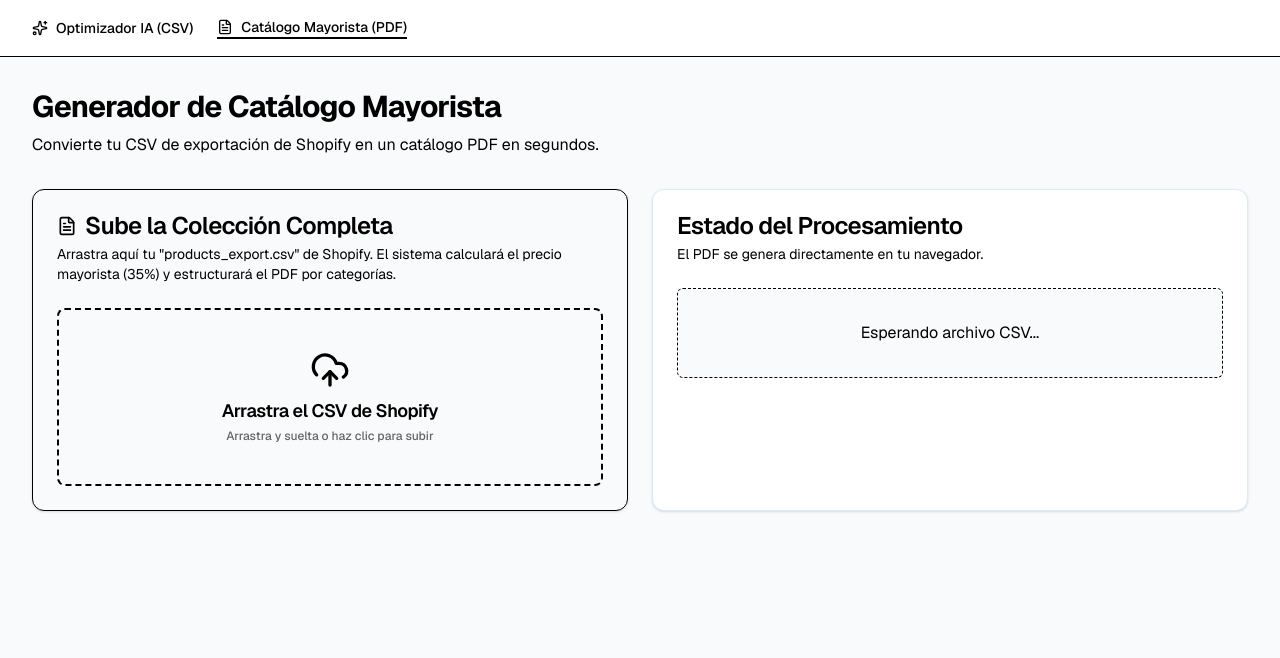
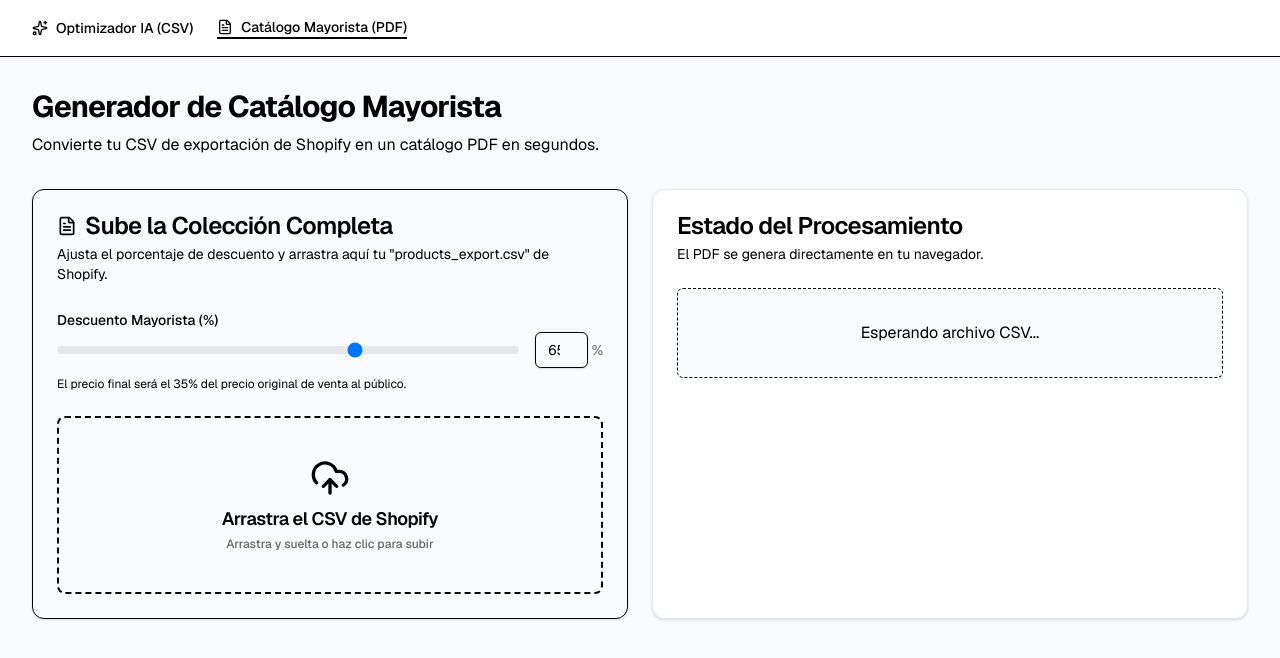
Before and after one commit to creativedesignseo/shopify-tiendas-import-system-v2, a Next.js app: page /mayorista in a window 1280 px wide. Shown: the top 658 px of the page. Built offline with nearby package versions, Linux system fonts and the light colour scheme.

Commit message:
feat: add dynamic wholesale discount slider ui

```diff
--- a/src/app/mayorista/page.tsx
+++ b/src/app/mayorista/page.tsx
@@ -14,6 +14,7 @@ export default function MayoristaPage() {
   const [progress, setProgress] = React.useState(0)
   const [statusText, setStatusText] = React.useState("")
   const [error, setError] = React.useState<string | null>(null)
+  const [discountRate, setDiscountRate] = React.useState(65)
 
   const abortControllerRef = React.useRef<AbortController | null>(null)
 
@@ -35,9 +36,14 @@ export default function MayoristaPage() {
       setStatusText("Leyendo CSV y agrupando productos...")
 
       // 1. Parsing and grouped
-      const catalogData = await parseWholesaleCSV(file, (pct) => {
-         setProgress(Math.min(pct, 30))
-      }, signal)
+      const catalogData = await parseWholesaleCSV(
+        file,
+        (100 - discountRate) / 100,
+        (pct: number) => {
+           setProgress(Math.min(pct, 30))
+        },
+        signal
+      )
 
       if (catalogData.totalProducts === 0) {
          throw new Error("No se encontraron productos con formato válido en el CSV.")
@@ -81,10 +87,41 @@ export default function MayoristaPage() {
                Sube la Colección Completa
             </CardTitle>
             <CardDescription>
-              Arrastra aquí tu "products_export.csv" de Shopify. El sistema calculará el precio mayorista (35%) y estructurará el PDF por categorías.
+              Ajusta el porcentaje de descuento y arrastra aquí tu "products_export.csv" de Shopify.
             </CardDescription>
           </CardHeader>
-          <CardContent>
+          <CardContent className="space-y-6">
+             <div className="space-y-2">
+               <label htmlFor="discount" className="text-sm font-medium leading-none peer-disabled:cursor-not-allowed peer-disabled:opacity-70">
+                 Descuento Mayorista (%)
+               </label>
+               <div className="flex items-center gap-4">
+                 <input
+                   id="discount"
+                   type="range"
+                   min="0"
+                   max="100"
+                   value={discountRate}
+                   onChange={(e) => setDiscountRate(Number(e.target.value))}
+                   className="w-full h-2 bg-gray-200 rounded-lg appearance-none cursor-pointer"
+                 />
+                 <div className="flex items-center gap-1 w-20">
+                   <input
+                     type="number"
+                     min="0"
+                     max="100"
+                     value={discountRate}
+                     onChange={(e) => setDiscountRate(Number(e.target.value))}
+                     className="flex h-9 w-full rounded-md border border-input bg-transparent px-3 py-1 text-sm shadow-sm transition-colors focus-visible:outline-none focus-visible:ring-1 focus-visible:ring-ring disabled:cursor-not-allowed disabled:opacity-50"
+                   />
+                   <span className="text-sm text-gray-500 font-medium">%</span>
+                 </div>
+               </div>
+               <p className="text-xs text-muted-foreground">
+                 El precio final será el {100 - discountRate}% del precio original de venta al público.
+               </p>
+             </div>
+
              <FileDropzone
                 onFileSelect={handleFileSelect}
                 accept=".csv"
--- a/src/lib/csv-catalog-parser.ts
+++ b/src/lib/csv-catalog-parser.ts
@@ -15,7 +15,7 @@ export interface CatalogData {
   totalProducts: number
 }
 
-export function parseWholesaleCSV(file: File, onProgress: (pct: number) => void, abortSignal?: AbortSignal): Promise<CatalogData> {
+export function parseWholesaleCSV(file: File, priceMultiplier: number, onProgress: (pct: number) => void, abortSignal?: AbortSignal): Promise<CatalogData> {
   return new Promise((resolve, reject) => {
     Papa.parse(file, {
       header: true,
@@ -80,7 +80,7 @@ export function parseWholesaleCSV(file: File, onProgress: (pct: number) => void,
             }
 
             const originalPrice = parseFloat(priceStr) || 0
-            const wholesalePrice = originalPrice * 0.35
+            const wholesalePrice = originalPrice * priceMultiplier
 
             // Use SKU as unique key, or fallback to Handle + Option1
             const uniqueKey = sku ? sku : `${handle}-${option1}`
```
Also changed, not shown: 1 other file (tests, documents, lock files or other folders).
